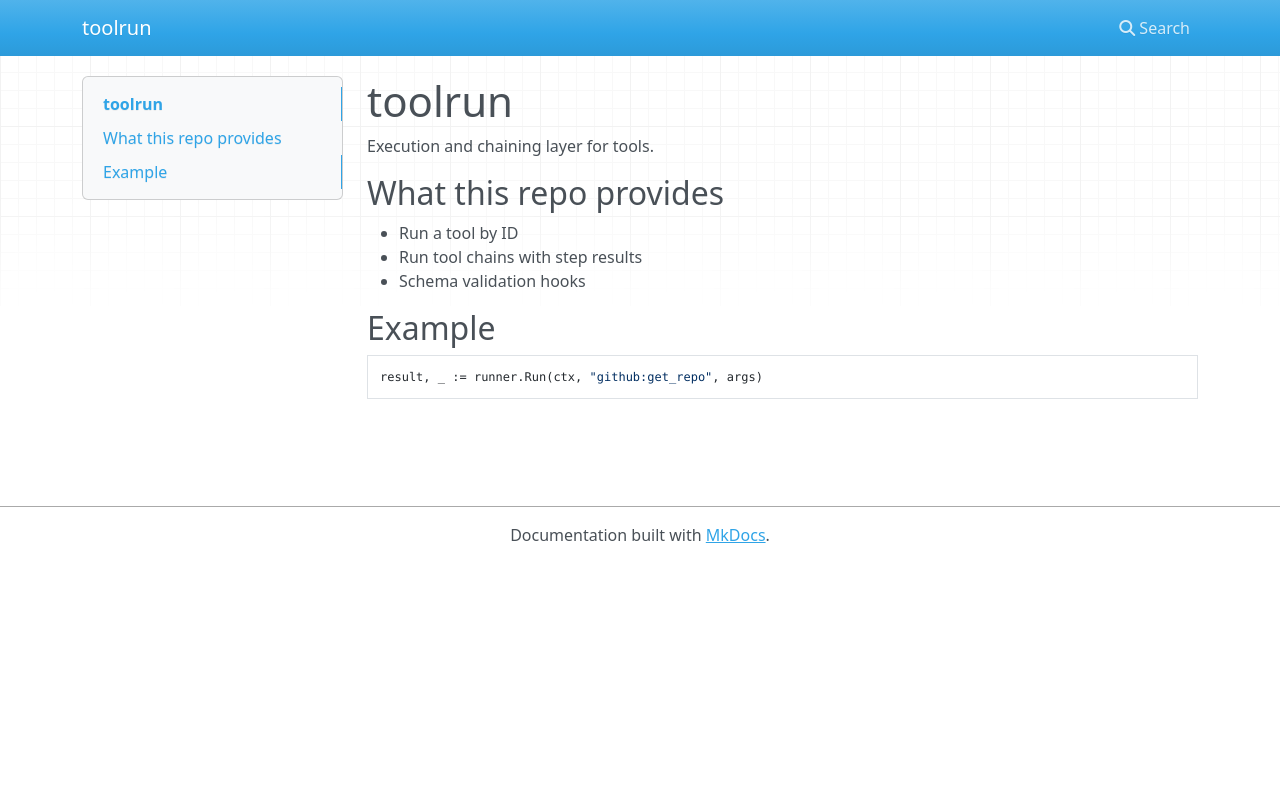
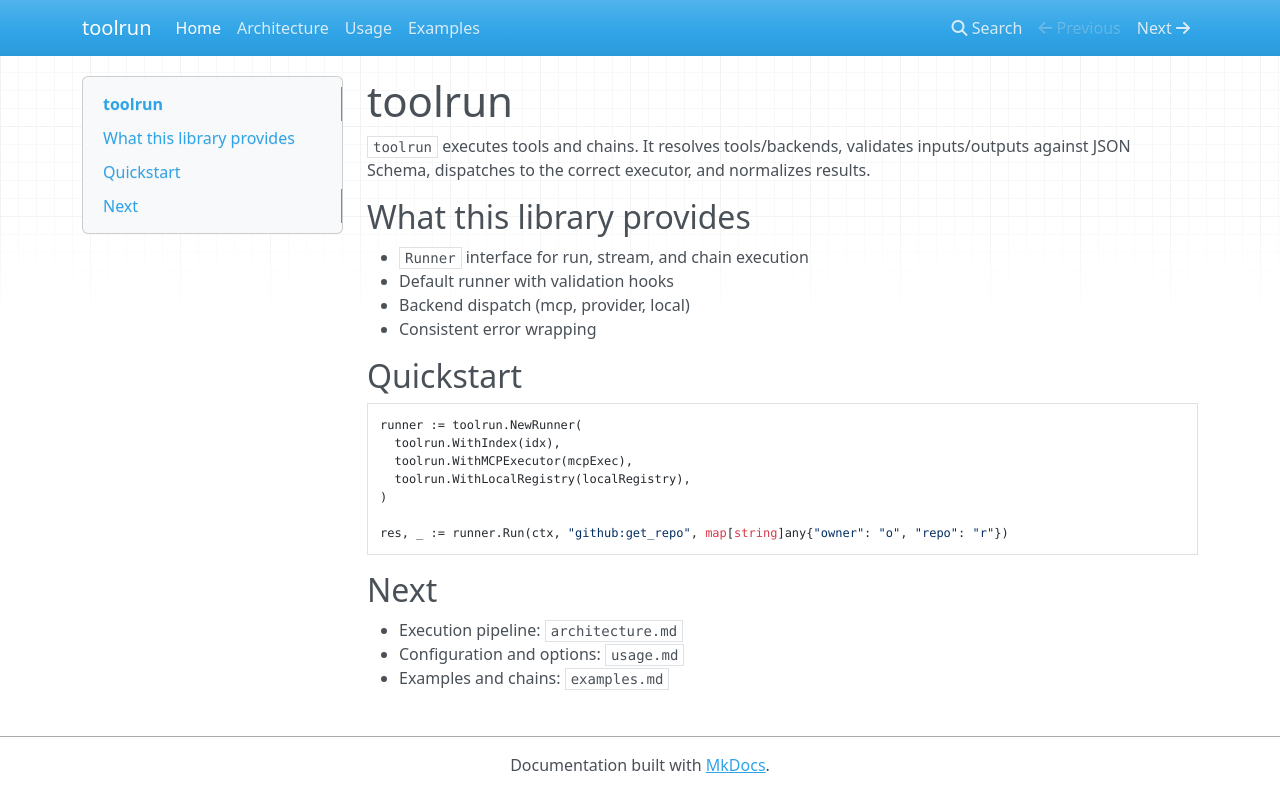
Before and after one commit to jonwraymond/toolrun, an MkDocs documentation site: the page built from docs/index.md, in a window 1280 px wide. Shown: the top 812 px of the page. Built offline with MkDocs 1.6.1, drawn with Linux system fonts in a browser that asks for light colours; nearby versions of some CDN libraries.

Commit message:
Expand documentation

````diff
--- a/docs/index.md
+++ b/docs/index.md
@@ -1,15 +1,30 @@
 # toolrun
 
-Execution and chaining layer for tools.
+`toolrun` executes tools and chains. It resolves tools/backends, validates
+inputs/outputs against JSON Schema, dispatches to the correct executor, and
+normalizes results.
 
-## What this repo provides
+## What this library provides
 
-- Run a tool by ID
-- Run tool chains with step results
-- Schema validation hooks
+- `Runner` interface for run, stream, and chain execution
+- Default runner with validation hooks
+- Backend dispatch (mcp, provider, local)
+- Consistent error wrapping
 
-## Example
+## Quickstart
 
 ```go
-result, _ := runner.Run(ctx, "github:get_repo", args)
+runner := toolrun.NewRunner(
+  toolrun.WithIndex(idx),
+  toolrun.WithMCPExecutor(mcpExec),
+  toolrun.WithLocalRegistry(localRegistry),
+)
+
+res, _ := runner.Run(ctx, "github:get_repo", map[string]any{"owner": "o", "repo": "r"})
 ```
+
+## Next
+
+- Execution pipeline: `architecture.md`
+- Configuration and options: `usage.md`
+- Examples and chains: `examples.md`
--- a/mkdocs.yml
+++ b/mkdocs.yml
@@ -2,3 +2,6 @@ site_name: toolrun
 docs_dir: docs
 nav:
   - Home: index.md
+  - Architecture: architecture.md
+  - Usage: usage.md
+  - Examples: examples.md
````
Also changed, not shown: docs/architecture.md (added, +37 -0 lines), docs/examples.md (added, +43 -0 lines), docs/usage.md (added, +41 -0 lines).
